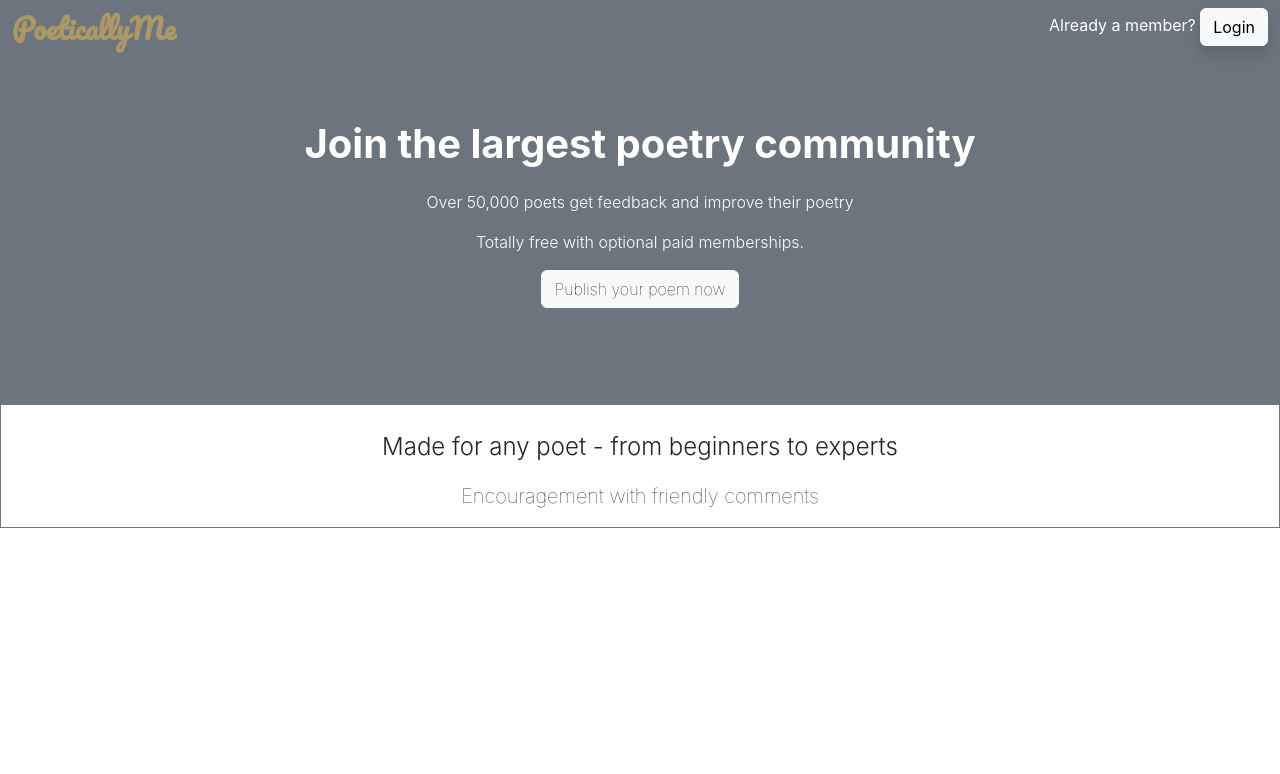
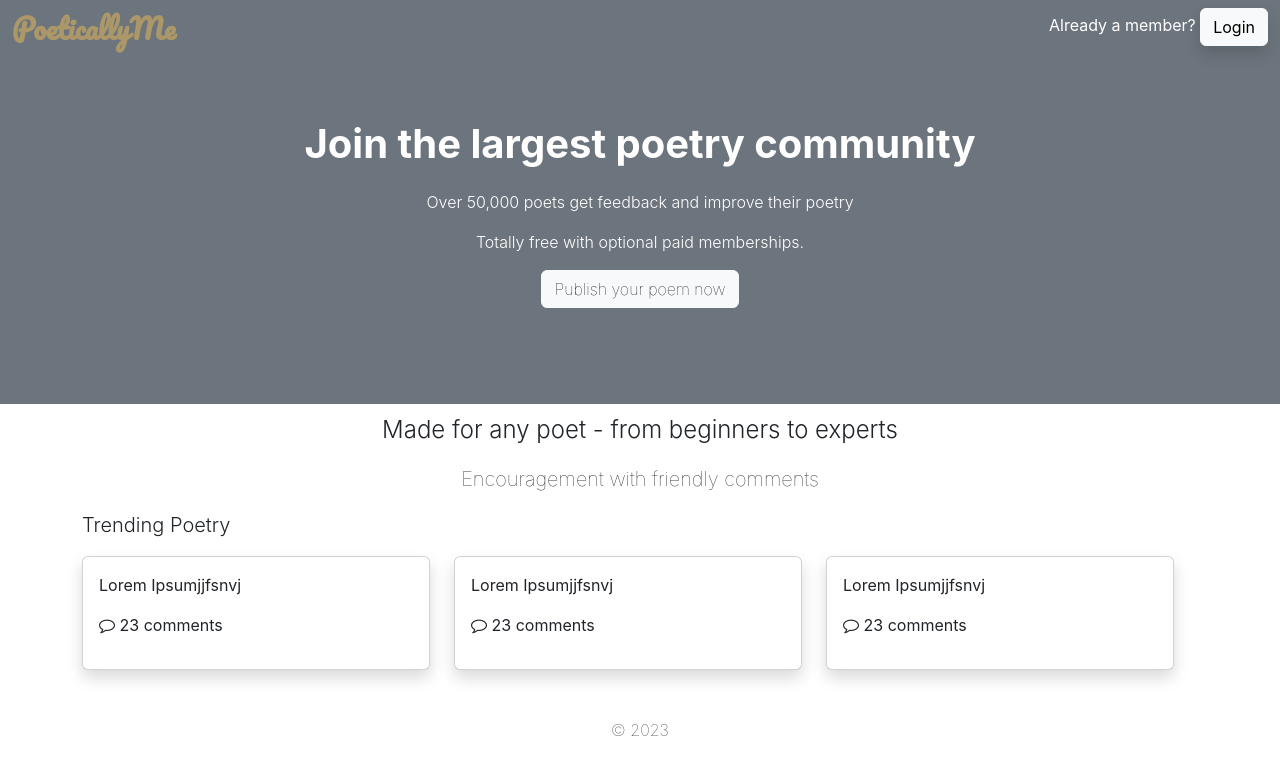
Before and after one commit to Saytzeff-D/Poetically-Me, a React (Create React App) app: page / in a window 1280 px wide. Shown: the top 774 px of the page. Built offline with nearby package versions, Linux system fonts and the light colour scheme.

Commit message:
done with the home page UI

```diff
--- a/src/pages/Home.js
+++ b/src/pages/Home.js
@@ -17,10 +17,32 @@ const Home = ()=>{
                     <button className="btn btn-light fw-lighter">Publish your poem now</button>
                 </div>
             </div>
-            <div className="border border-secondary">
-                <p className="text-center pt-4 fs-4 fw-light">Made for any poet - from beginners to experts</p>
+            <div className="container">
+                <p className="text-center pt-2 fs-4 fw-light">Made for any poet - from beginners to experts</p>
                 <p className="text-center fs-5 fw-lighter">Encouragement with friendly comments</p>
+                <p className="fw-light fs-5">Trending Poetry</p>
+                <div className="row w-100 mb-5">
+                    <div className="col-md-4">
+                        <div className="card shadow p-3">
+                            <p>Lorem Ipsumjjfsnvj</p>
+                            <p><i className="fa fa-comment-o"></i> 23 comments</p>
+                        </div>
+                    </div>
+                    <div className="col-md-4">
+                        <div className="card shadow p-3">
+                            <p>Lorem Ipsumjjfsnvj</p>
+                            <p><i className="fa fa-comment-o"></i> 23 comments</p>
+                        </div>
+                    </div>
+                    <div className="col-md-4">
+                        <div className="card shadow p-3">
+                            <p>Lorem Ipsumjjfsnvj</p>
+                            <p><i className="fa fa-comment-o"></i> 23 comments</p>
+                        </div>
+                    </div>
+                </div>
             </div>
+            <p className="text-center fw-lighter fs-6">&copy; 2023</p>
         </Fragment>
     )
 }
```
